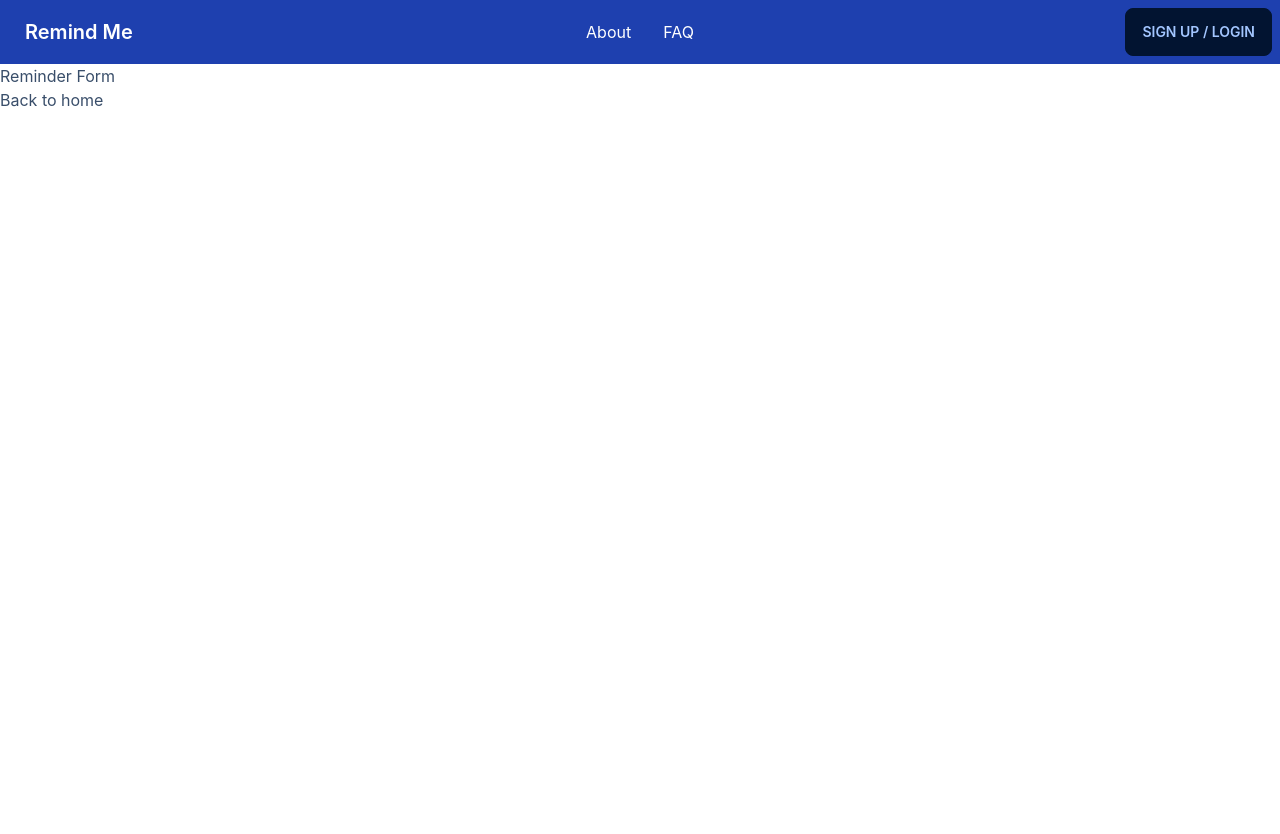
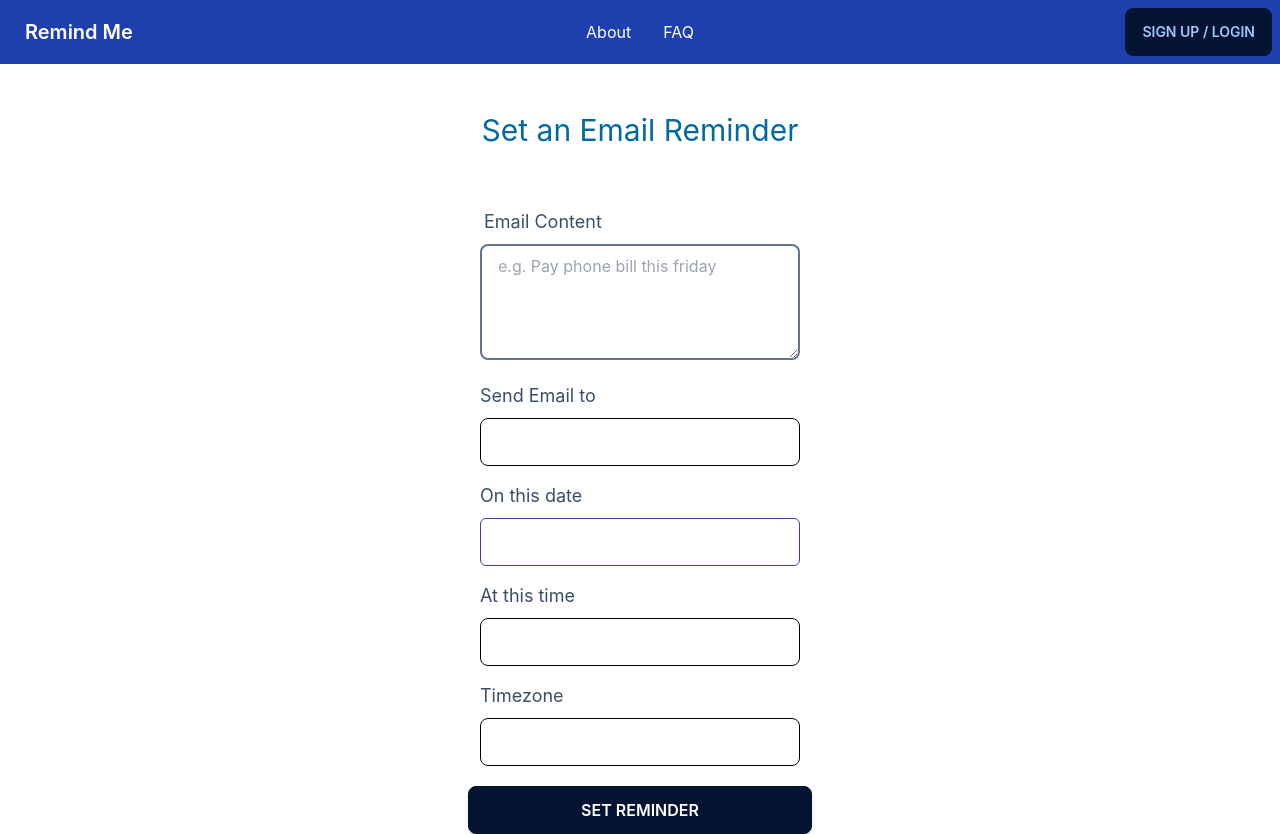
Before and after one commit to chasingtherain/remindme-next, a Next.js app: page /remind in a window 1280 px wide. Before the commit the page ends 800 px from the top, so only its background shows below. Built offline with nearby package versions, Linux system fonts and the light colour scheme.

Commit message:
added send reminder form

```diff
--- a/package.json
+++ b/package.json
@@ -9,6 +9,7 @@
     "daisyui": "^2.51.5",
     "next": "latest",
     "react": "18.2.0",
+    "react-datepicker": "^4.10.0",
     "react-dom": "18.2.0"
   },
   "devDependencies": {
--- a/pages/index.js
+++ b/pages/index.js
@@ -49,68 +49,6 @@ export default function Home() {
           </a>
         </div>
       </main>
-
-      <footer>
-        <a
-          href="https://vercel.com?utm_source=create-next-app&utm_medium=default-template&utm_campaign=create-next-app"
-          target="_blank"
-          rel="noopener noreferrer"
-        >
-          Powered by{' '}
-          <img src="/vercel.svg" alt="Vercel" className={styles.logo} />
-        </a>
-      </footer>
-
-      <style jsx>{`
-        main {
-          padding: 5rem 0;
-          flex: 1;
-          display: flex;
-          flex-direction: column;
-          justify-content: center;
-          align-items: center;
-        }
-        footer {
-          width: 100%;
-          height: 100px;
-          border-top: 1px solid #eaeaea;
-          display: flex;
-          justify-content: center;
-          align-items: center;
-        }
-        footer img {
-          margin-left: 0.5rem;
-        }
-        footer a {
-          display: flex;
-          justify-content: center;
-          align-items: center;
-          text-decoration: none;
-          color: inherit;
-        }
-        code {
-          background: #fafafa;
-          border-radius: 5px;
-          padding: 0.75rem;
-          font-size: 1.1rem;
-          font-family: Menlo, Monaco, Lucida Console, Liberation Mono,
-            DejaVu Sans Mono, Bitstream Vera Sans Mono, Courier New, monospace;
-        }
-      `}</style>
-
-      <style jsx global>{`
-        html,
-        body {
-          padding: 0;
-          margin: 0;
-          font-family: -apple-system, BlinkMacSystemFont, Segoe UI, Roboto,
-            Oxygen, Ubuntu, Cantarell, Fira Sans, Droid Sans, Helvetica Neue,
-            sans-serif;
-        }
-        * {
-          box-sizing: border-box;
-        }
-      `}</style>
     </div>
   )
 }
--- a/pages/remind.js
+++ b/pages/remind.js
@@ -1,15 +1,80 @@
 import Head from "next/head";
 import Link from "next/link";
+import { useState } from "react";
+import ReactDatePicker from "react-datepicker";
+import "react-datepicker/dist/react-datepicker.css";
 
 export default function RemindPage() {
+    const [applyBtnLoading, setApplyBtnLoading] = useState("")
+    const [isLoading, setIsLoading] = useState("")
     return <>
-        <Head>
-            <title>Send a Reminder</title>
-            <link rel="icon" href="/favicon.ico" />
-        </Head>
-        <h1>Reminder Form</h1>
-        <h2>
-        <Link href="/">Back to home</Link>
-        </h2>
+    <Head>
+        <title>Send a Reminder</title>
+        <link rel="icon" href="/favicon.ico" />
+    </Head>
+    <form className="w-full flex flex-col justify-start items-center" onSubmit={""}>
+        <div className='grid place-items-center'>
+            <p className='text-sky-700 text-3xl my-12'>Set an Email Reminder</p>
+        </div>
+
+        <div className="my-1">
+            <label htmlFor="remarks" className="text-lg font-weight-900 label">Email Content</label>
+            <textarea
+                id="remarks"
+                className="py-2 px-4 placeholder-gray-400 border-slate-500 rounded-lg border-2"
+                placeholder="e.g. Pay phone bill this friday"
+                name="comment"
+                rows="4"
+                style={{width: "320px"}}
+                onChange={(e) => setRemarks(e.target.value)}
+            />
+        </div>
+        <div className="my-1">
+            <label htmlFor="" className="text-lg font-weight-900 -ml-1 label">Send Email to</label>
+            <input
+                id=""
+                type="email"
+                className="input input-bordered border-black input-primary w-full max-w-xs"
+                style={{ width:"350px" }}
+                // value={""}
+                // onChange={(date) => handleStartDateSelection(date)} estimate
+            />
+        </div>
+        <div className="my-1">
+            <label htmlFor="" className="text-lg font-weight-900 -ml-1 label">On this date</label>
+            <ReactDatePicker
+                dateFormat='dd MMM yyyy'
+                className='border-[1px] border-secondary w-80 h-12 rounded-md'
+                selected={""}
+                // minDate={moment().year(currentDate.getFullYear() - 1).dayOfYear(1)._d}
+                // onChange={(date) => handleStartDateSelection(date)}
+            />
+        </div>
+        <div className="my-1">
+            <label htmlFor="" className="text-lg font-weight-900 -ml-1 label">At this time</label>
+            <input
+                id=""
+                type="email"
+                className="input input-bordered border-black input-primary w-full max-w-xs"
+                style={{ width:"350px" }}
+                // value={""}
+                // onChange={(date) => handleStartDateSelection(date)} estimate
+            />
+        </div>
+        <div className="my-1">
+            <label htmlFor="" className="text-lg font-weight-900 -ml-1 label">Timezone</label>
+            <input
+                id=""
+                type="email"
+                className="input input-bordered border-black input-primary w-full max-w-xs"
+                style={{ width:"350px" }}
+                // value={""}
+                // onChange={(date) => handleStartDateSelection(date)} estimate
+            />
+        </div>
+        <button type="submit" className={`btn text-white mt-4 px-28 text-center text-base font-semibold shadow-md rounded-lg mt-4 ${applyBtnLoading}`}>
+            Set Reminder
+        </button>
+    </form>
     </>
-  }
+}
```
Also changed, not shown: 1 other file (tests, documents, lock files or other folders).
